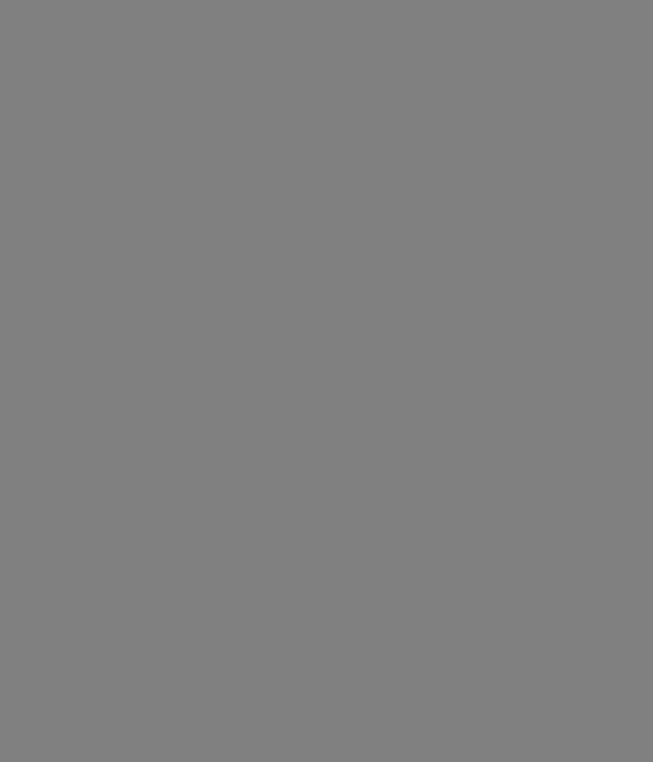
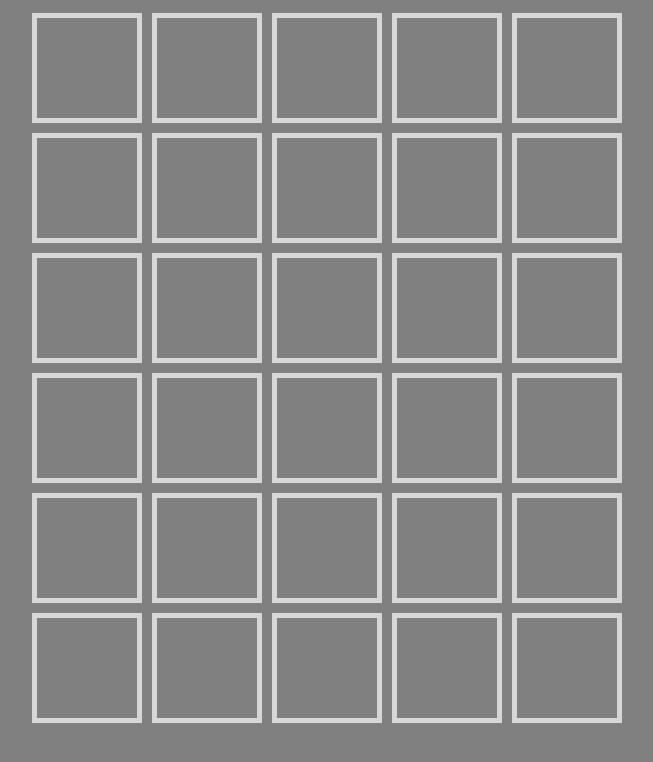
Before and after one commit to miladkittan/wordle, a website: page public/index.html in a window 1280 px wide. Shown: the whole page, without its empty margins (313-966 px from the left). Drawn offline with nearby package versions, Linux system fonts and the light colour scheme.

Commit message:
add style

```diff
--- a/public/style.css
+++ b/public/style.css
@@ -15,4 +15,11 @@ body {
 .char {
     height: 100px;
     width: 100px;
+    border: 5px rgb(215, 215, 215) solid;
+    display: flex;
+    align-items: center;
+    justify-content: center;
+    margin: 5px;
+    font-size: 50px;
+    color: #e3e3e3;
 }
```
